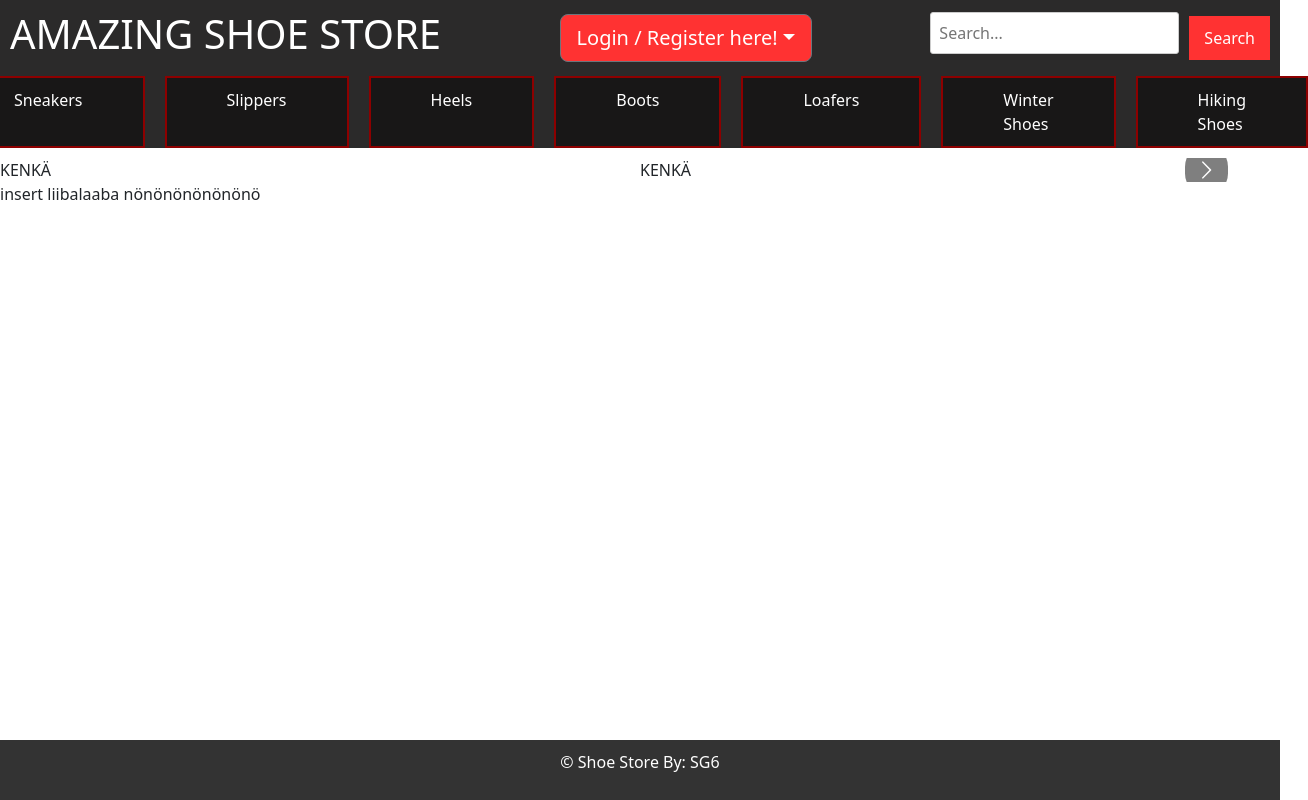
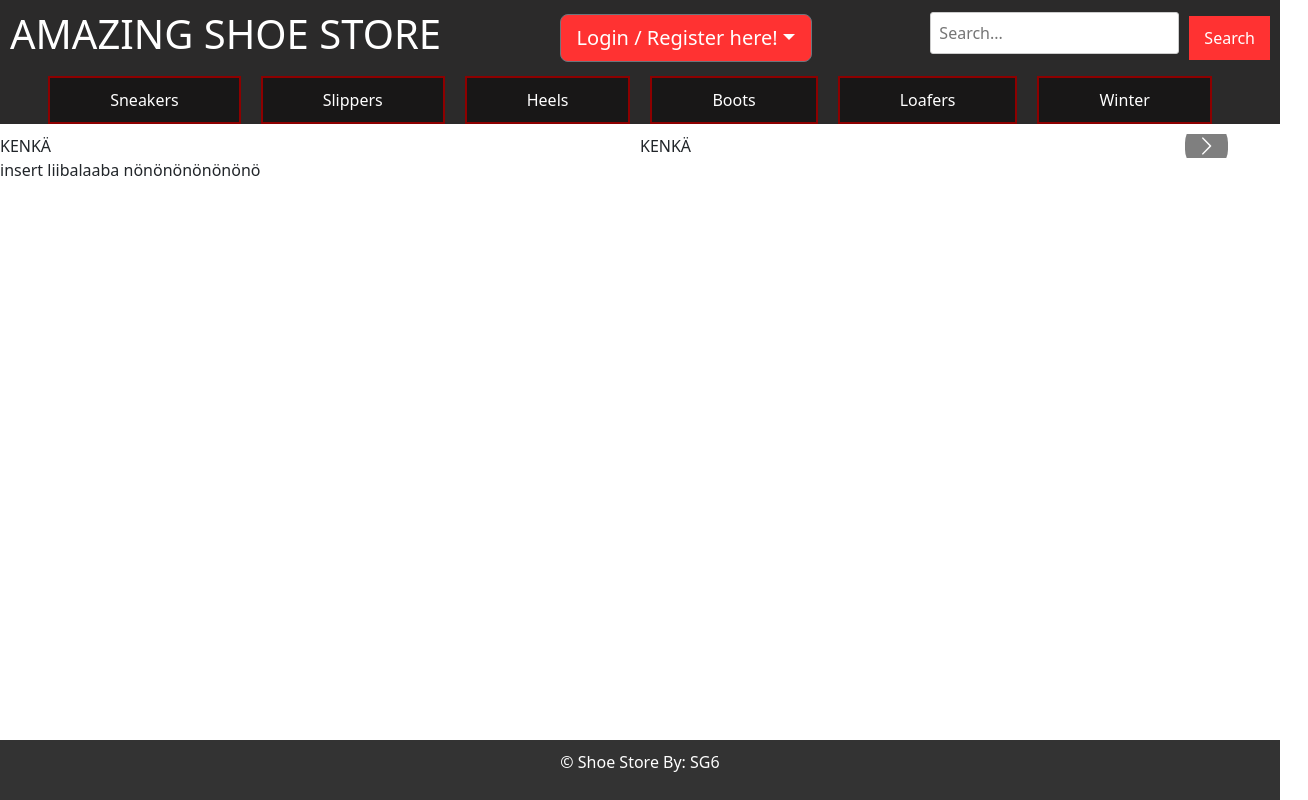
Before and after one commit to vileeni2/verkkokauppa-SG6, a React (Create React App) app: page / in a window 1280 px wide. Shown: the whole page, 1308 px wide, since content can reach past the window. Built offline with nearby package versions, Linux system fonts and the light colour scheme.

Commit message:
Update category.js

```diff
--- a/src/components/category.js
+++ b/src/components/category.js
@@ -10,8 +10,7 @@ const HorizontalExample = () => {
       <ListGroup.Item className="custom-list-item">Heels</ListGroup.Item>
       <ListGroup.Item className="custom-list-item">Boots</ListGroup.Item>
       <ListGroup.Item className="custom-list-item">Loafers</ListGroup.Item>
-      <ListGroup.Item className="custom-list-item">Winter Shoes</ListGroup.Item>
-      <ListGroup.Item className="custom-list-item">Hiking Shoes</ListGroup.Item>
+      <ListGroup.Item className="custom-list-item">Winter</ListGroup.Item>
     </ListGroup>
   );
 };
```
